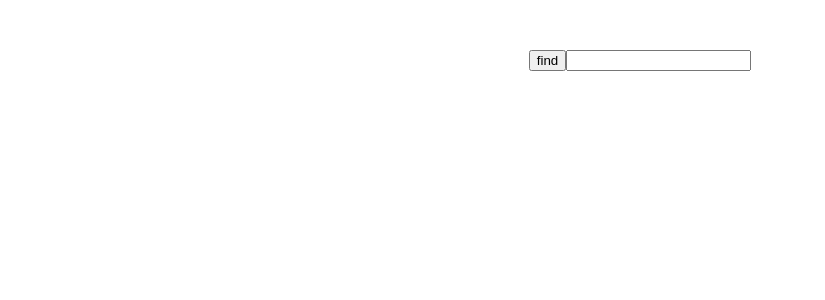
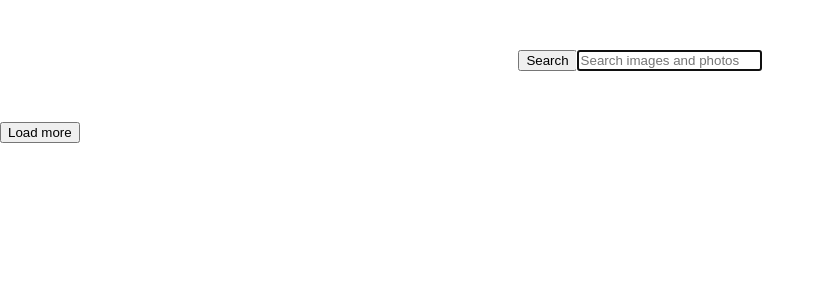
Before and after one commit to Rhilim/goit-react-hw-03-image-finder, a React (Create React App) app: page / in a window 1280 px wide. Shown: the top 300 px of the page, without its empty margins (0-825 px from the left). Built offline with nearby package versions, Linux system fonts and the light colour scheme.

Commit message:
after Reteta basic done

```diff
--- a/src/components/App.jsx
+++ b/src/components/App.jsx
@@ -1,4 +1,5 @@
 import { Component } from 'react';
+import { Button } from './LoadMoreBtn/LoadMoreBtn';
 import { Searchbar } from './Searchbar.jsx/Searchbar';
 
 export class App extends Component {
@@ -8,10 +9,34 @@ export class App extends Component {
     page: 1,
   };
 
-  changeQuery = evt => {
-    evt.preventDefault();
-    const query = evt.target.elements.query.value;
-    console.log(query);
+  changeQuery = newQuery => {
+    this.setState({
+      query: `${Date.now()}/${newQuery}`,
+      images: [],
+      page: 1,
+    });
+  };
+
+  componentDidUpdate(prevProps, prevState) {
+    if (
+      prevState.query !== this.state.query ||
+      prevState.page !== this.state.page
+    ) {
+      // const index = '${Date.now()}/${newQuery}';
+      // console.log(index.indexOf('newQuery'));
+      // const cutQuery = index.slice(14, index.length);
+      // console.log(cutQuery);
+
+      console.log(
+        `new request ${this.state.query} and page=${this.state.page}`
+      );
+      // HTTP запрос
+      // this.setState({images: результат запроса})
+    }
+  }
+
+  handleLoadMore = () => {
+    this.setState(prevState => ({ page: prevState.page + 1 }));
   };
 
   render() {
@@ -22,8 +47,11 @@ export class App extends Component {
           <ImageGalleryItem>
           <Modal></Modal>
           </ImageGalleryItem>
-        </ImageGallery>
-        <Button></Button> */}
+        </ImageGallery> */}
+        <Button
+          handleLoadMore={this.handleLoadMore}
+          state={this.state.images}
+        ></Button>
       </>
     );
   }
--- /dev/null
+++ b/src/components/LoadMoreBtn/LoadMoreBtn.jsx
@@ -0,0 +1,8 @@
+export const Button = ({ handleLoadMore, state }) => {
+  // if (state === [])
+  return (
+    <>
+      <button onClick={handleLoadMore}>Load more</button>
+    </>
+  );
+};
--- a/src/components/Searchbar.jsx/Searchbar.jsx
+++ b/src/components/Searchbar.jsx/Searchbar.jsx
@@ -1,10 +1,30 @@
 import { SearchbarStyled } from './Searchbar.styled';
 
-export const Searchbar = ({handleSubmit}) => {
+export const Searchbar = ({ handleSubmit }) => {
   return (
-    <SearchbarStyled onSubmit={handleSubmit}>
-      <button type="submit">find</button>
-      <input type="text" name="query" />
-    </SearchbarStyled>
+    <header className="searchbar">
+      <SearchbarStyled
+        onSubmit={evt => {
+          evt.preventDefault();
+          if (evt.target.elements.queryInput.value === '') {
+            alert('Please enter search criteria');
+          }
+          handleSubmit(evt.target.elements.queryInput.value);
+          evt.target.reset();
+        }}
+      >
+        <button type="submit" className="button">
+          <span className="button-label">Search</span>
+        </button>
+        <input
+          type="text"
+          name="queryInput"
+          className="input"
+          autoComplete="off"
+          autoFocus
+          placeholder="Search images and photos"
+        />
+      </SearchbarStyled>
+    </header>
   );
 };
```
